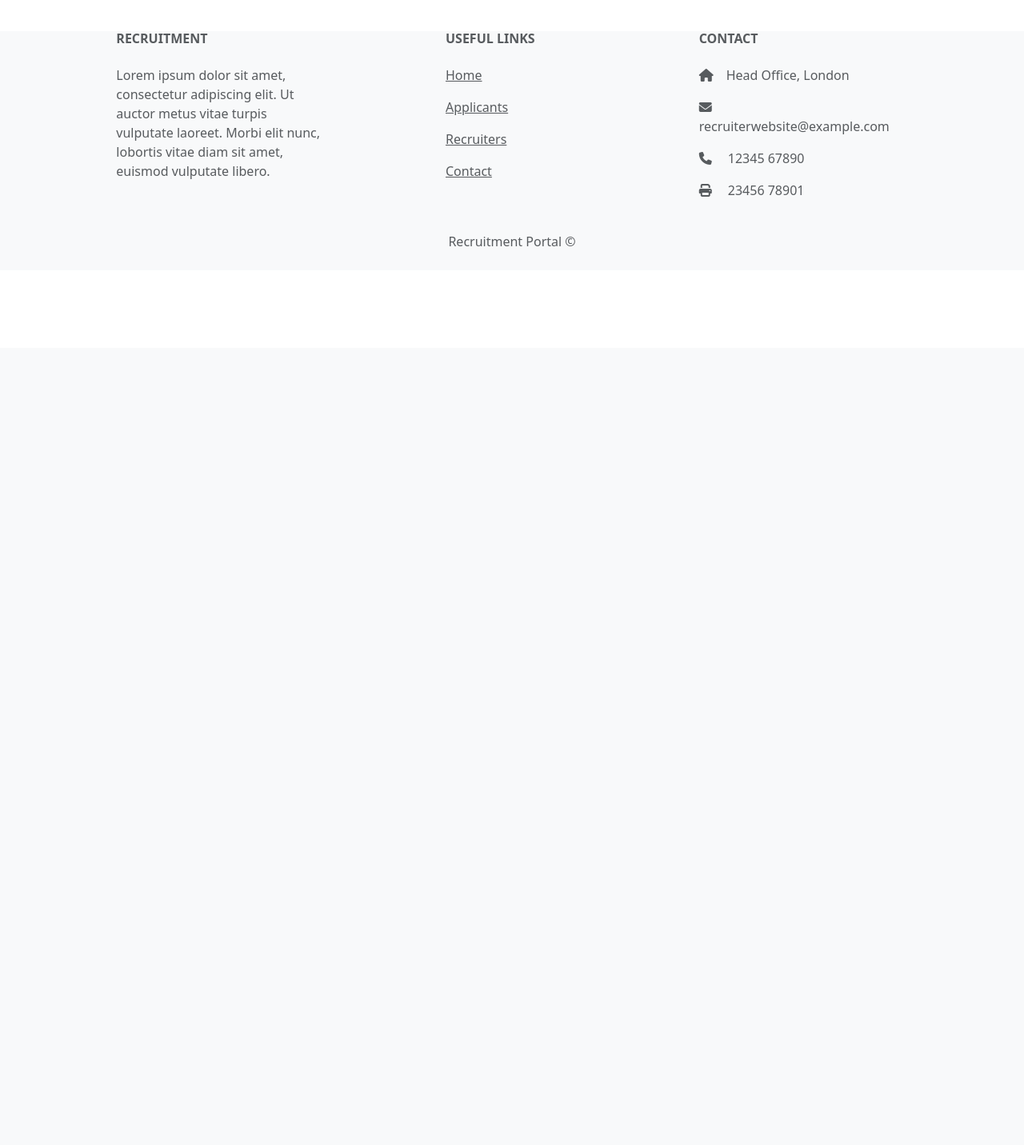
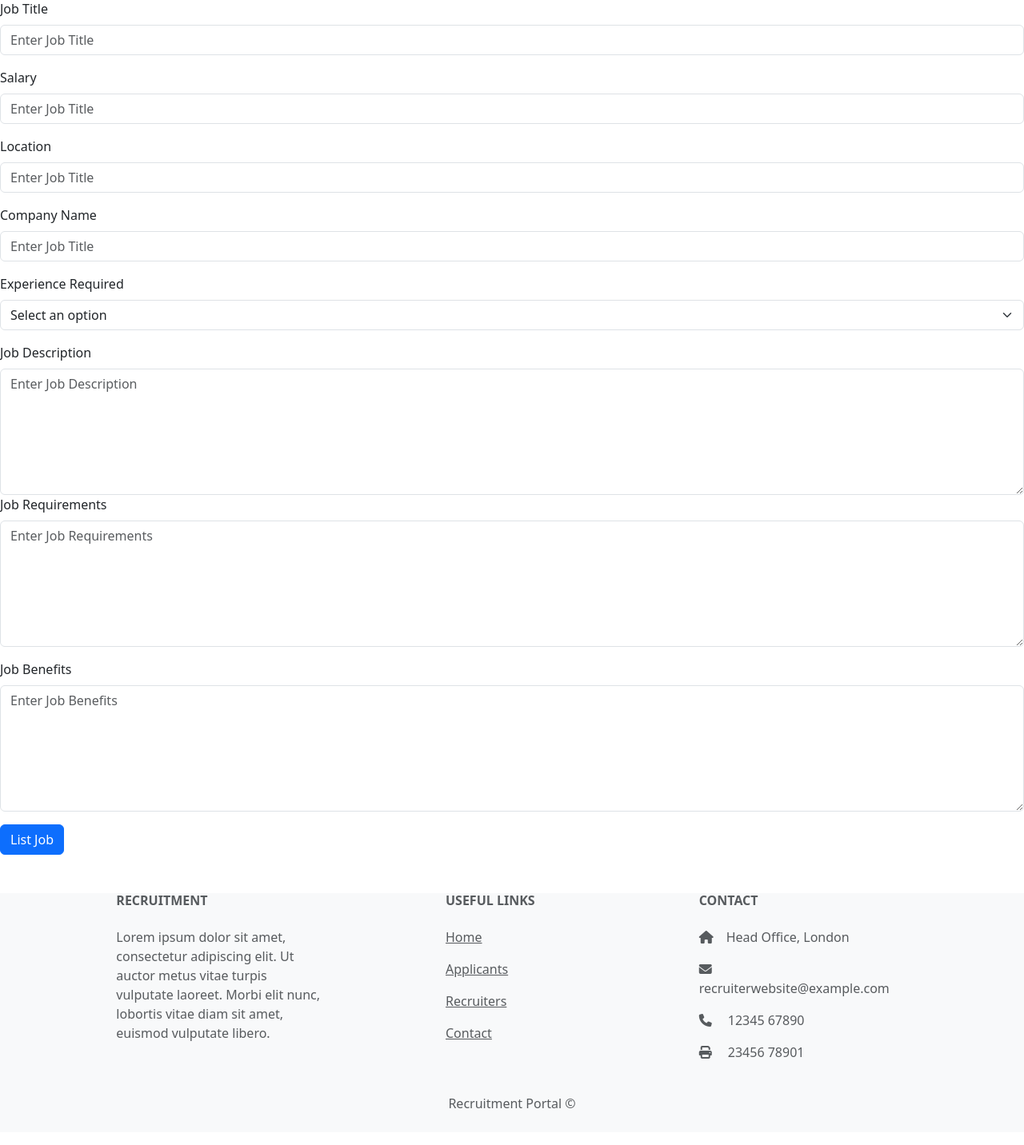
Before and after one commit to alexzanotti/milestone_project_3, a Python web app: template templates/recruiter_list.html in a window 1280 px wide. Shown: the part 365-1797 px from the top of the page at 80% size. Before the commit the page ends 673 px from the top, so only its background shows below. Run offline with Jinja, Linux system fonts and the light colour scheme; the template is opened without the code that fills it, so the values that code supplies are empty; some libraries are stand-ins or nearby versions; grey boxes are pictures that could not be loaded.

Commit message:
form for recruitment listing

```diff
--- a/templates/recruiter_list.html
+++ b/templates/recruiter_list.html
@@ -6,5 +6,61 @@
 {% block header %}{{ header }}{% endblock %}
 <!-- Content block that contains the main content of the page -->
 {% block content %}
+<!-- Form to list  -->
+<form method="POST" action="{{ url_for('recruiter_list') }}">
+    <!-- Job title -->
+    <div class="mb-3">
+      <label for="job_title" class="form-label">Job Title</label>
+      <input type="text" class="form-control" id="job_title" name="job_title" placeholder="Enter Job Title" required>
+    </div>
+    <!-- Salary -->
+    <div class="mb-3">
+      <label for="salary" class="form-label">Salary</label>
+      <input type="text" class="form-control" id="salary" name="salary" placeholder="Enter Job Title" required>
+    </div>
+    <!-- Location -->
+    <div class="mb-3">
+      <label for="location" class="form-label">Location</label>
+      <input type="text" class="form-control" id="location" name="location" placeholder="Enter Job Title" required>
+    </div>
+    <!-- Company Name -->
+    <div class="mb-3">
+      <label for="company" class="form-label">Company Name</label>
+      <input type="text" class="form-control" id="company" name="company" placeholder="Enter Job Title" required>
+    </div>
+    <!-- Expereince Required -->
+    <div class="mb-3">
+      <label for="experience_required" class="form-label">Experience Required</label>
+      <select class="form-select" aria-label="Default select example" id="experience_required" name="experience_required"
+        required>
+        <option value="" disabled selected>Select an option</option>
+        <option value="1">Up to 1 Year</option>
+        <option value="2">1 - 2 Years</option>
+        <option value="3">2 - 3 Years</option>
+        <option value="4">3 - 4 Years</option>
+        <option value="5">4 - 5 Years</option>
+        <option value="6">Over 5 Years</option>
+      </select>
+    </div>
+    <!-- Job Description -->
+    <div class="mb-3">
+      <label for="job_description" class="form-label">Job Description</label>
+      <textarea class="form-control" id="job_description" name="job_description" placeholder="Enter Job Description"
+        rows="6" required></textarea>
+      <!-- Job Requirements -->
+      <div class="mb-3">
+        <label for="requirements" class="form-label">Job Requirements</label>
+        <textarea class="form-control" id="requirements" name="requirements" placeholder="Enter Job Requirements" rows="6"
+          required></textarea>
+        <!-- Job Benefits -->
+      </div>
+      <div class="mb-3">
+        <label for="benefits" class="form-label">Job Benefits</label>
+        <textarea class="form-control" id="benefits" name="benefits" placeholder="Enter Job Benefits" rows="6"
+          required></textarea>
+      </div>
+      <!-- Button to open modal -->
+      <button class="btn btn-primary" type="submit" data-bs-toggle="modal" data-bs-target="list_job">List Job</button>
+  </form>
 
 {% endblock %}
```
